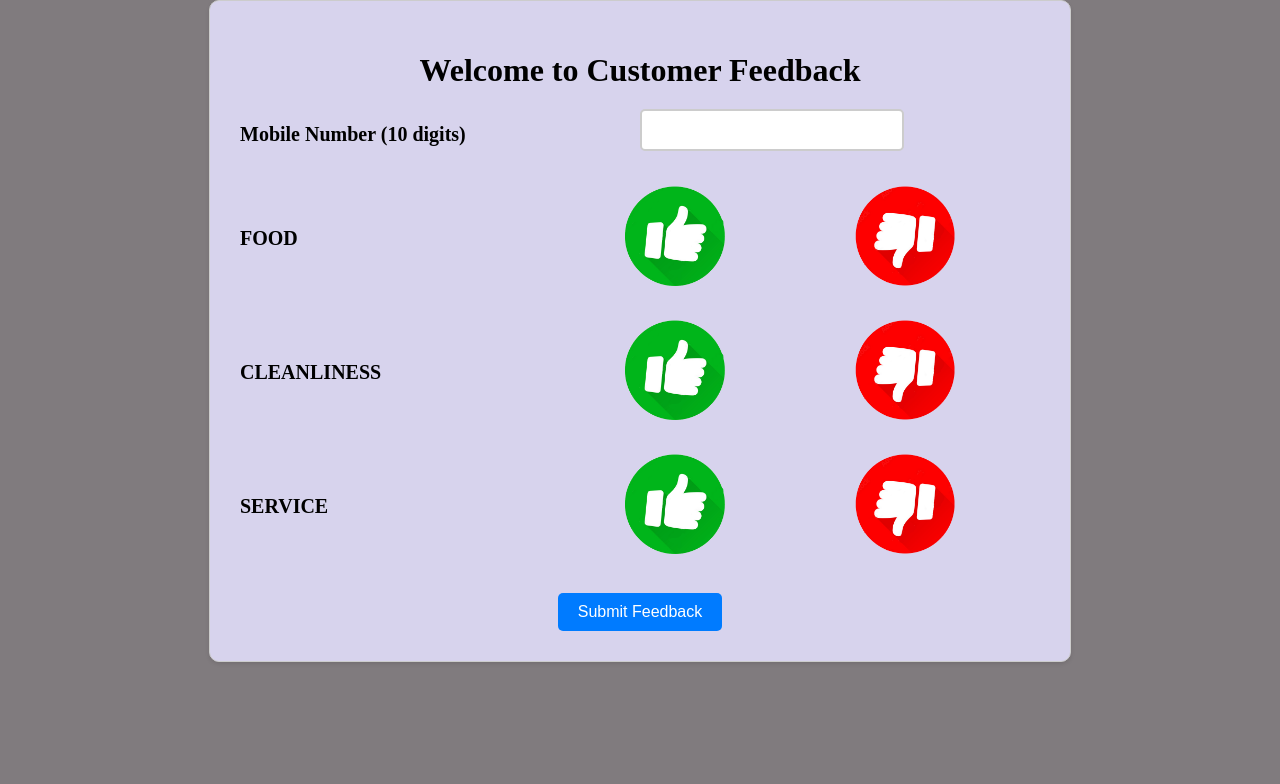
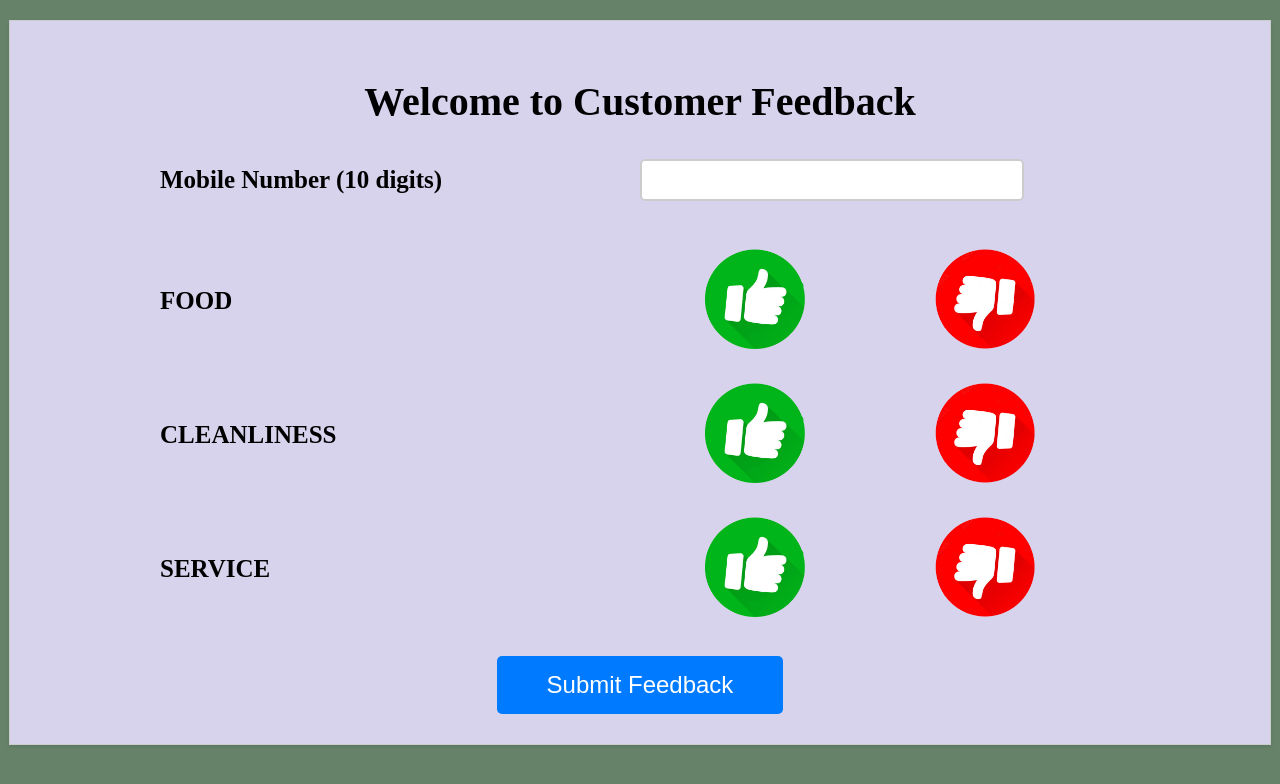
Before and after one commit to parthmpatel1110/kiosk_application, a Flask app: page / in a window 1280 px wide. Shown: the top 784 px of the page. Run offline with Flask 3, Linux system fonts and the light colour scheme.

Commit message:
required cosmetic changes

```diff
--- a/templates/index.html
+++ b/templates/index.html
@@ -8,9 +8,10 @@
             margin: 0;
             padding: 0;
             font-family: Arial, sans-serif;
-            margin-bottom: 50px;
-            background-color: #807b7e; /* Replace with your desired background color */
-            font-family: 'Times New Roman';
+            margin-bottom: 5px;
+            margin-top: 20px;
+            background-color: #66836a;/*#807b7e*;/ /* Replace with your desired background color */
+            font-family: 'Tinos';
         }
         /* Style the label elements as radio buttons */
         .radio-label {
@@ -45,31 +46,30 @@
             text-align: center; /* Center the button horizontally */
         }
 
-        .new-line input[type="submit"] {
-            font-size: 18px; /* Increase the font size */
-            padding: 10px 20px; /* Adjust padding for height and width */
-        }
-
         .form-container {
             text-align: center;
-            max-width: 800px;
+            max-width: 1200px;
             margin: 0 auto;
             padding: 30px;
             border: 1px solid #ccc;
-            border-radius: 10px;
+            border-radius: 0px;/* 10px; */
             background-color: #d7d3ed;
             box-shadow: 0 2px 4px rgba(0, 0, 0, 0.1);
         }
 
         /* Style headings */
         .title {
-            font-size: 32px;
+            font-size: 40px;
             margin-bottom: 20px;
         }
 
 
-        h1 {
-            font-size: 20px; /* Adjust the size as needed */
+        h2 {
+            font-size: 25px; /* Adjust the size as needed */
+            width: 40%;
+            text-align: left;
+            margin-left: 10%;
+            font-family: 'Tinos';
 
         }
 
@@ -78,11 +78,6 @@
             align-items: center; /* Align items vertically in the center */
         }
 
-        .radio-group h1 {
-            width: 40%;
-            text-align: left;
-            font-family: 'Times New Roman';
-        }
 
         /* Style input container */
         .input-container {
@@ -92,11 +87,6 @@
             margin-bottom: 20px;
         }
 
-        .input-container h1 {
-            text-align: left;
-            margin-bottom: 5px;
-            width: 50%;
-        }
 
         .input-container input {
             width: 30%;
@@ -121,11 +111,11 @@
         .submit-container input[type="submit"] {
             background-color: #007bff;
             color: #fff;
-            padding: 10px 20px;
+            padding: 15px 50px;
             border: none;
             border-radius: 5px;
             cursor: pointer;
-            font-size: 16px;
+            font-size: 24px;
         }
 
     /* ... (your other styles) ... */
@@ -225,12 +215,12 @@
         <h1 class="title">Welcome to Customer Feedback</h1>
         <form id="feedback-form" action="/submit_feedback" method="post">
             <div class="input-container">
-                <h1 for="mobile_number">Mobile Number (10 digits)</h1>
+                <h2 for="mobile_number">Mobile Number (10 digits)</h2>
                 <input type="text" id="mobile_number" name="mobile_number" pattern="[0-9]{10}" title="Please enter a 10-digit mobile number" required autocomplete="off">
             </div>
             <p class="error-message" id="error-message"></p>
             <div class="radio-group">
-                <h1 >FOOD  </h1>
+                <h2 >FOOD  </h2>
                 <label class="radio-label">
                     <input type="radio" class="radio-input" name="food" value="thumbs_up">
                     <img src="{{ url_for('static', filename='thumbs_up.png') }}" alt="Thumbs Up" >
@@ -242,7 +232,7 @@
             </div>
 
             <div class="radio-group">
-                <h1>CLEANLINESS</h1>
+                <h2>CLEANLINESS</h2>
                 <label class="radio-label">
                     <input type="radio" class="radio-input" name="cleanliness" value="thumbs_up">
                     <img src="{{ url_for('static', filename='thumbs_up.png') }}" alt="Thumbs Up">
@@ -254,7 +244,7 @@
             </div>
 
             <div class="radio-group">
-                <h1>SERVICE</h1>
+                <h2>SERVICE</h2>
                 <label class="radio-label">
                     <input type="radio" class="radio-input" name="service" value="thumbs_up">
                     <img src="{{ url_for('static', filename='thumbs_up.png') }}" alt="Thumbs Up">
--- a/templates/thank_you.html
+++ b/templates/thank_you.html
@@ -10,7 +10,7 @@
             font-family: Arial, sans-serif;
             margin-bottom: 50px;
             background-color: #807b7e; /* Replace with your desired background color */
-            font-family: 'Times New Roman';
+            font-family: 'Tinos';
         }
 
         /* ... (your existing styles) ... */
--- a/templates/view_feedback.html
+++ b/templates/view_feedback.html
@@ -9,7 +9,7 @@
             margin: 0;
             padding: 0;
             background-color: #f2f2f2;
-            font-family: 'Times New Roman';
+            font-family: 'Tinos';
         }
 
         .container {
```
